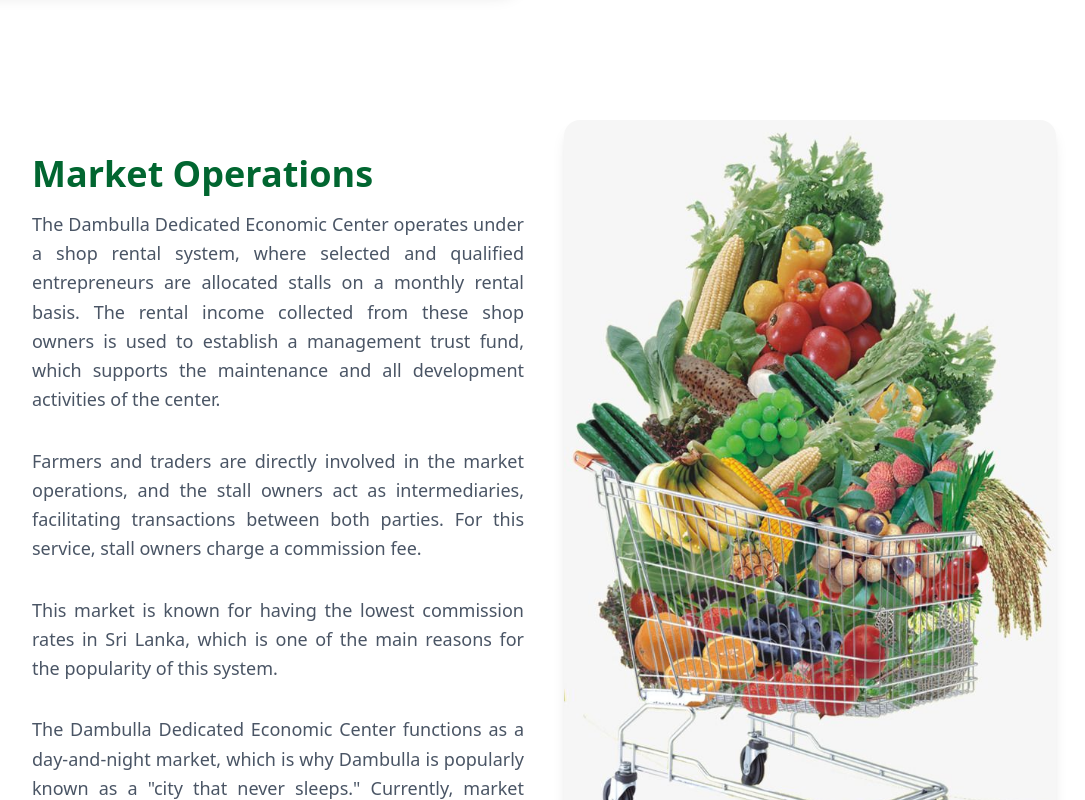
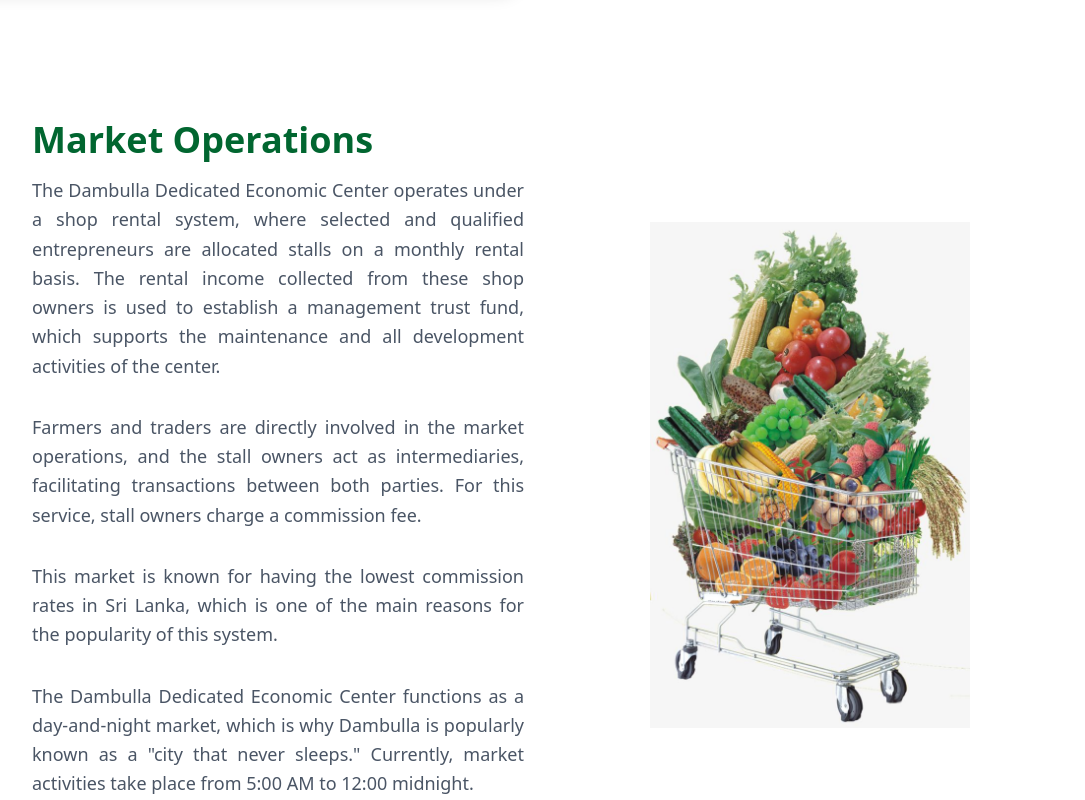
Before and after one commit to RashenThemiya/community, a React (Vite) app in the folder Frontend/: page / in a window 1280 px wide. Shown: the part 2140-2940 px from the top of the page, without its empty margins (96-1181 px from the left). Built offline with nearby package versions, Linux system fonts and the light colour scheme; no server answers.

Commit message:
Market Operation Image modified

```diff
--- a/Frontend/src/components/MarketOperations.jsx
+++ b/Frontend/src/components/MarketOperations.jsx
@@ -1,4 +1,5 @@
 import React from 'react';
+import { motion } from 'framer-motion';
 
 const MarketOperations = () => {
   return (
@@ -21,12 +22,17 @@ const MarketOperations = () => {
           </p>
         </div>
 
-        {/* Image */}
+        {/* Animated and smaller Image */}
         <div className="w-full flex justify-center">
-          <img
+          <motion.img
             src="/images/market.jpeg"
             alt="Market operations"
-            className="rounded-2xl shadow-lg w-full max-w-sm md:max-w-md lg:max-w-lg object-cover"
+            className="w-full max-w-xs object-cover"
+            initial={{ scale: 0.8, opacity: 0 }}
+            animate={{ scale: 1, opacity: 1 }}
+            transition={{ duration: 0.8, ease: 'easeOut' }}
+            whileHover={{ scale: 1.05 }}
+            whileTap={{ scale: 0.95 }}
           />
         </div>
       </div>
```
